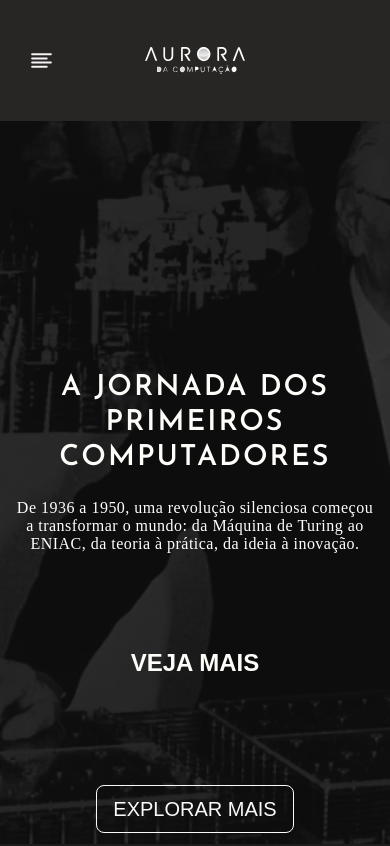
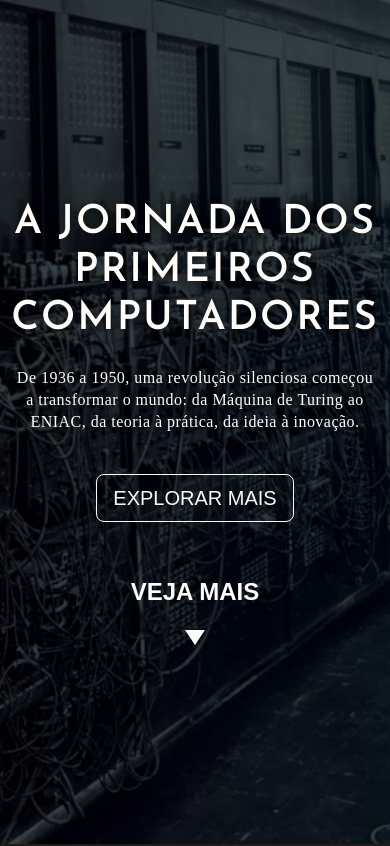
Before and after one commit to lucassb1673/Aurora-da-Computacao, a plain HTML site: page index.html in a window 390 px wide. Shown: the top 846 px of the page. Drawn offline with nearby package versions, Linux system fonts and the light colour scheme.

Commit message:
imagens adicionadas, animaçoes feitas e MAIS RESPONSIVO

```diff
--- a/css/style.css
+++ b/css/style.css
@@ -2,6 +2,7 @@
   font-family:JosefinSans-SemiBold;
   src: url('../Assets/fonts/JosefinSans-SemiBold.ttf');
 }
+
 * {
   margin: 0;
   padding: 0;
@@ -14,12 +15,24 @@ body {
   font-family: 'Poppins', sans-serif;
 }
 
-/* Header */
+/* ================= Header ================= */
 .header {
   height: 121px;
   background-color: #282525;
-  position: relative;
+  position: fixed; /* fixo para animação */
+  top: -121px;     /* começa fora da tela */
+  left: 0;
+  width: 100%;
+  transition: top 0.5s ease;
+  z-index: 1000;
   padding: 0 1rem;
+  display: flex;
+  align-items: center;
+  justify-content: center;
+}
+
+.header.show {
+  top: 0; /* desliza para aparecer */
 }
 
 .menu img {
@@ -33,7 +46,7 @@ body {
   height: auto;
 }
 
-/* Ajustes responsivos do header */
+/* ================= Ajustes responsivos ================= */
 @media (max-width: 768px) {
   .menu img {
     max-width: 30px;
@@ -52,26 +65,11 @@ body {
   }
 }
 
-@media (max-width: 576px) {
-  .header {
-    justify-content: space-between;
-    padding-left: 1rem;
-    padding-right: 1rem;
-  }
-  .header .menu {
-    position: relative;
-    left: 0;
-  }
-  .header .logo {
-    max-width: 100px;
-  }
-}
-
-/* Jornada */
+/* ================= Jornada (Hero Slider) ================= */
 .jornada {
   position: relative;
-  height: calc(100vh - 121px);
-  width: 100vw;
+  height: 100vh; /* tela cheia */
+  width: 100%;
   overflow: hidden;
   display: flex;
   justify-content: center;
@@ -79,16 +77,21 @@ body {
   text-align: center;
 }
 
-/* Imagem de fundo */
-.bg-img {
+/* Slides do hero */
+.slide {
   position: absolute;
+  height: 100%;
+  width: 100%;
+  top: 0;
+  left: 0;
+  background-size: cover;
+  background-position: center;
+  opacity: 0;
+  transition: opacity 1s ease-in-out;
+}
 
-
-
-  z-index: 1;
-  justify-content: center;
-  align-items: center;
-  text-align: center;
+.slide.active {
+  opacity: 1;
 }
 
 /* Conteúdo da jornada */
@@ -98,60 +101,54 @@ body {
   padding: 1rem;
   text-align: center;
 }
-.conteudo-jornada button{
-  position: relative;   /* mantém dentro do container */
-  top: 13rem;
+
+.conteudo-jornada button {
+  margin-top: 1rem;
 }
+
 .jornada h2 {
   font-family:'JosefinSans-SemiBold';
-  font-weight: 60;
+  font-weight: 600;
   font-size: 2.5rem;
   letter-spacing: 2px;
   color:#fffdfa;
+  text-shadow: 2px 2px 8px rgba(0,0,0,0.6);
 }
 
 .jornada p {
-color: #FFF;
-text-align: center;
-font-family: Poppins;
-font-size: 16px;
-font-style: normal;
-font-weight: 40;
-line-height: normal;
-letter-spacing: 0.48px;
+  color: #FFF;
+  font-family: Poppins;
+  font-size: 16px;
+  line-height: 1.4;
+  letter-spacing: 0.48px;
+  text-shadow: 1px 1px 6px rgba(0,0,0,0.5);
 }
 
-
-/* Responsividade da jornada */
-@media (max-width: 768px) {
-  .jornada h2 {
-    font-size: 1.8rem;
-  }
-  .jornada p {
-    font-size: 1rem;
-  }
-}
-
-/* Seções ERAS e TEMAS */
-.temas div,
-.eras {
-  color: white;
-  text-align: center;
-}
-
-.bg-tema {
-  background-color: #2a2a2a;
-}
-
-.img-fluid {
-  max-width: 100%;
-  height: auto;
-}
 .conteudo-jornada h3 {
-  margin-bottom:-10vh;      /* espaço entre o botão "EXPLORAR MAIS" e "VEJA MAIS" */
-  font-size: 1.5rem;    /* tamanho do texto */
+  font-size: 1.5rem;
   font-weight: 600;
   cursor: pointer;
   color: #fffdfa;
+  margin-top: 2rem;
+}
+.scroll-down {
+  width: 0;
+  height: 0;
+  margin: 1.5rem auto 0 auto; /* centraliza horizontalmente e dá espaço em cima */
+  border-left: 10px solid transparent;
+  border-right: 10px solid transparent;
+  border-top: 15px solid #fffdfa; /* seta apontando pra baixo */
+  animation: bounce 1.5s infinite;
+}
 
+@keyframes bounce {
+  0%, 20%, 50%, 80%, 100% {
+    transform: translateY(0);
+  }
+  40% {
+    transform: translateY(10px);
+  }
+  60% {
+    transform: translateY(5px);
+  }
 }
--- a/index.html
+++ b/index.html
@@ -7,36 +7,39 @@
 
   <!-- Bootstrap CSS -->
   <link href="https://cdn.jsdelivr.net/npm/bootstrap@5.3.2/dist/css/bootstrap.min.css" rel="stylesheet" />
+  <link rel="stylesheet" href="./css/style.css">
+  <link rel="icon" href="./Assets/images/logo.svg" type="image/svg+xml" />
 
-  <!-- Seu CSS -->
-  <link rel="stylesheet" href="./css/style.css" />
 
-  <link rel="icon" href="./Assets/images/logo.svg" type="image/svg+xml" />
 </head>
 <body>
 
   <!-- Header -->
-  <header class="header d-flex align-items-center justify-content-center position-relative">
+  <header class="header">
     <button class="btn btn-link position-absolute start-0 ms-3 menu" aria-label="Menu">
       <img src="./Assets/images/logoMenu.svg" alt="Menu" />
     </button>
     <img src="./Assets/images/logo.svg" alt="Logo" class="logo" />
   </header>
 
-  <!-- Jornada com imagem segura -->
+  <!-- Jornada com slider -->
   <section class="jornada">
-    <!-- Imagem de fundo -->
-    <img src="./Assets/images/velho.png" alt="Jornada dos primeiros computadores" class="bg-img" />
+    <!-- Slides -->
+    <div class="slide active" style="background-image: url('./Assets/images/velhoNOVO.jpg');"></div>
+    <div class="slide" style="background-image: url('./Assets/images/computadorFundoAzul2.jpg');"></div>
+    <div class="slide" style="background-image: url('./Assets/images/nemseimais.jpg');"></div>
 
     <!-- Conteúdo centralizado -->
-    <div class="conteudo-jornada text-center text-white py-5 px-3">
+    <div class="conteudo-jornada text-center text-white px-3">
       <h2 class="mb-4">A JORNADA DOS PRIMEIROS COMPUTADORES</h2>
       <p class="mb-4">
         De 1936 a 1950, uma revolução silenciosa começou a transformar o mundo: da Máquina de Turing ao ENIAC, da teoria à prática, da ideia à inovação.
       </p>
-      <button class="btn btn-outline-light btn-lg mb-4">EXPLORAR MAIS</button>
+      <button class="btn btn-outline-light btn-lg mb-4 explorar">EXPLORAR MAIS</button>
       <h3>VEJA MAIS</h3>
+      <div class="scroll-down"></div>
     </div>
+
   </section>
 
   <!-- Conteúdo restante dentro do container -->
@@ -82,5 +85,28 @@
   <!-- Bootstrap JS Bundle -->
   <script src="https://cdn.jsdelivr.net/npm/bootstrap@5.3.2/dist/js/bootstrap.bundle.min.js"></script>
 
+  <script>
+    // Slider
+    const slides = document.querySelectorAll('.slide');
+    let index = 0;
+
+    function changeSlide() {
+      slides[index].classList.remove('active');
+      index = (index + 1) % slides.length;
+      slides[index].classList.add('active');
+    }
+    setInterval(changeSlide, 3000);
+
+    // Header animado
+    const header = document.querySelector('.header');
+    window.addEventListener('scroll', () => {
+      if (window.scrollY > 60) {
+        header.classList.add('show');
+      } else {
+        header.classList.remove('show');
+      }
+    });
+  </script>
+
 </body>
 </html>
```
Also changed, not shown: Assets/images/computadorFundoAzul.webp (added), Assets/images/computadorFundoAzul2.jpg (added), Assets/images/ibm7090.jpg (added), Assets/images/molieres.jpg (added), Assets/images/nemseimais.jpg (added), Assets/images/velhoNOVO.jpg (added), teste.css (added), teste.html (added).
